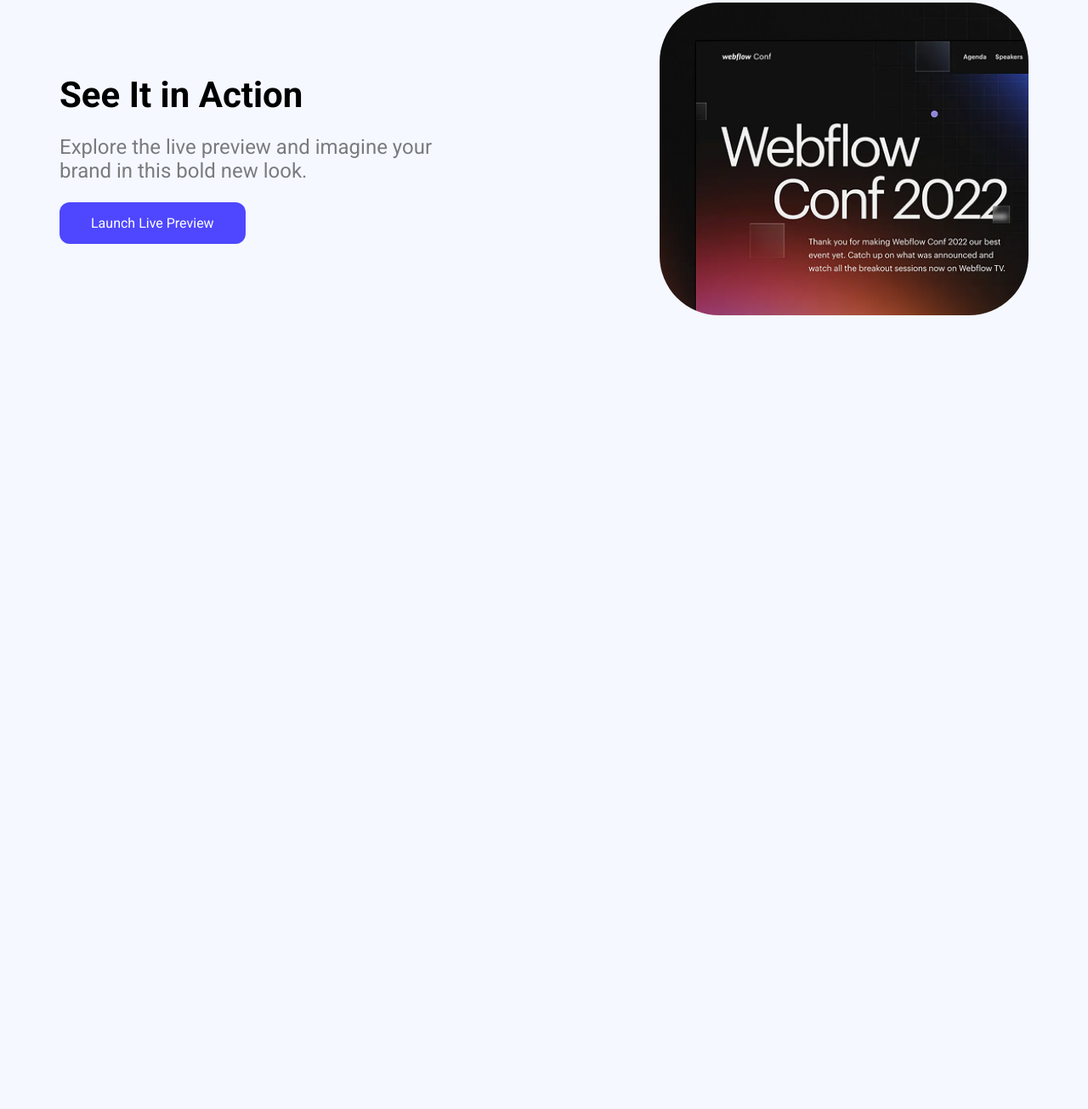
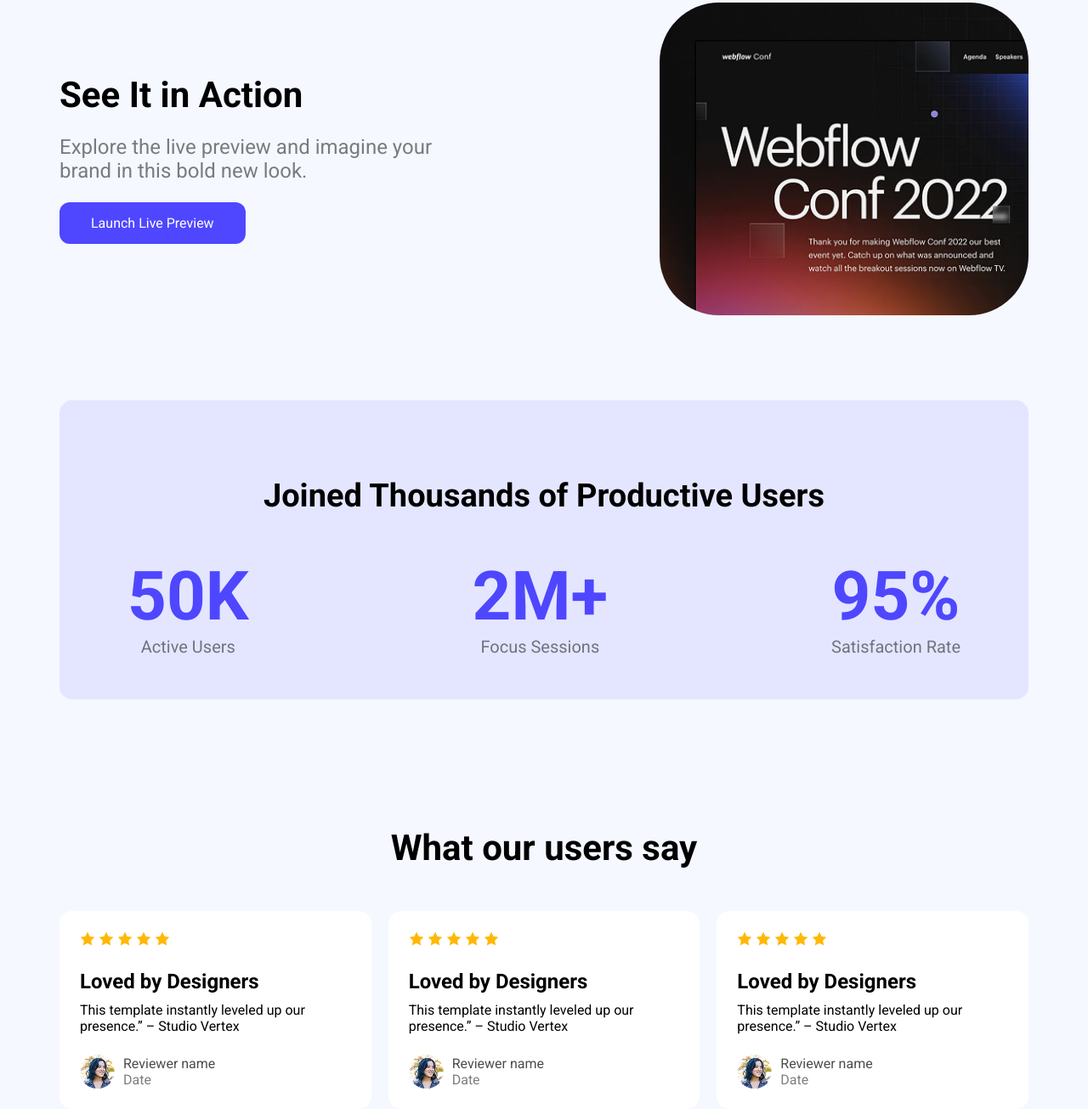
Before and after one commit to hasanbbbbbbbb/assignment-01, a plain HTML site: page index.html in a window 1280 px wide. Shown: the part 897-2202 px from the top of the page at 85% size. Before the commit the page ends 1368 px from the top, so only its background shows below. Drawn offline with Linux system fonts and the light colour scheme.

Commit message:
rating and review done

```diff
--- a/index.html
+++ b/index.html
@@ -41,6 +41,100 @@
         <div class="figure-img"></div>
       </figure>
     </article>
+    <section class="rating">
+      <div class="rating-container">
+        <h1>Joined Thousands of Productive Users</h1>
+        <div class="rating-div">
+          <ul>
+            <li>
+              <h1>50K</h1>
+              <span>Active Users</span></li>
+            <li>
+              <h1>2M+</h1>
+              <span>Focus Sessions</span>
+            </li>
+            <li>
+              <h1>95%</h1>
+              <span>Satisfaction Rate</span>
+            </li>
+          </ul>
+        </div>
+      </div>
+    </section>
+    <section class="card">
+      <div class="card-container">
+        <h1>What our users say</h1>
+        <div class="card-info">
+        <div class="card-1">
+          <div class="card-1-container">
+          <div class="card-icon">
+            <img src="./Assets/icon-star.png" alt="icon here">
+            <img src="./Assets/icon-star.png" alt="icon here">
+            <img src="./Assets/icon-star.png" alt="icon here">
+            <img src="./Assets/icon-star.png" alt="icon here">
+            <img src="./Assets/icon-star.png" alt="icon here">
+          </div>
+          <div class="card-content">
+            <h1>Loved by Designers</h1>
+            <p>This template instantly leveled up our presence.” – Studio Vertex</p>
+          </div>
+          <div class="card-user">
+            <img src="./Assets/avatar.png" alt="image here">
+            <div class="card-user-info">
+              <p>Reviewer name</p>
+              <span>Date</span>
+            </div>
+          </div>
+          </div>
+          </div>
+        <div class="card-1">
+          <div class="card-1-container">
+          <div class="card-icon">
+            <img src="./Assets/icon-star.png" alt="icon here">
+            <img src="./Assets/icon-star.png" alt="icon here">
+            <img src="./Assets/icon-star.png" alt="icon here">
+            <img src="./Assets/icon-star.png" alt="icon here">
+            <img src="./Assets/icon-star.png" alt="icon here">
+          </div>
+          <div class="card-content">
+            <h1>Loved by Designers</h1>
+            <p>This template instantly leveled up our presence.” – Studio Vertex</p>
+          </div>
+          <div class="card-user">
+            <img src="./Assets/avatar.png" alt="image here">
+            <div class="card-user-info">
+              <p>Reviewer name</p>
+              <span>Date</span>
+            </div>
+          </div>
+          </div>
+          </div>
+        <div class="card-2">
+          <div class="card-1-container">
+          <div class="card-icon">
+            <img src="./Assets/icon-star.png" alt="icon here">
+            <img src="./Assets/icon-star.png" alt="icon here">
+            <img src="./Assets/icon-star.png" alt="icon here">
+            <img src="./Assets/icon-star.png" alt="icon here">
+            <img src="./Assets/icon-star.png" alt="icon here">
+          </div>
+          <div class="card-content">
+            <h1>Loved by Designers</h1>
+            <p>This template instantly leveled up our presence.” – Studio Vertex</p>
+          </div>
+          <div class="card-user">
+            <img src="./Assets/avatar.png" alt="image here">
+            <div class="card-user-info">
+              <p>Reviewer name</p>
+              <span>Date</span>
+            </div>
+          </div>
+          </div>
+          </div>
+        </div>
+      </div>
+    </section>
+
   </main>
 </body>
 </html>
```
